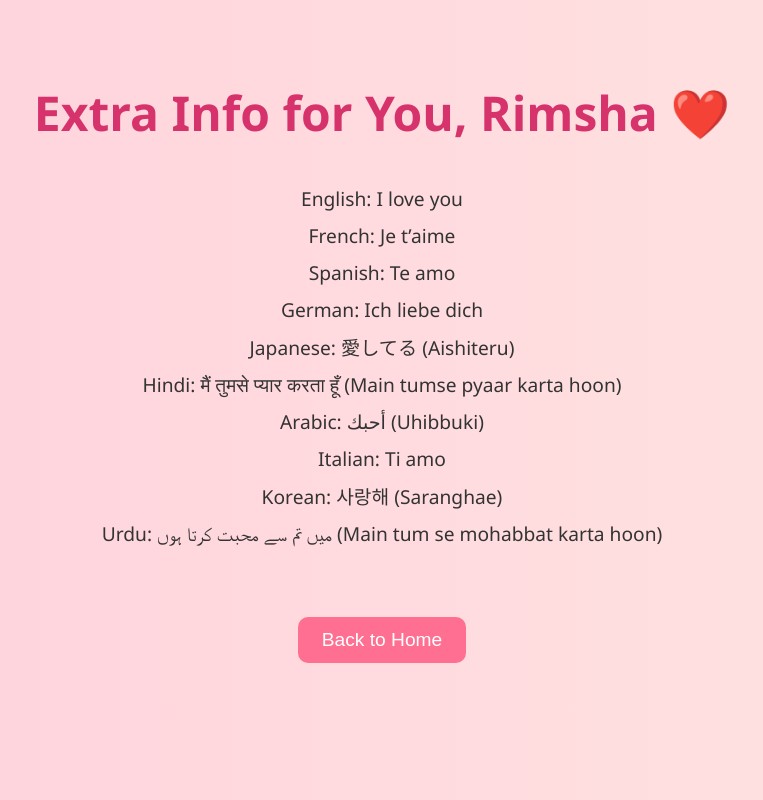
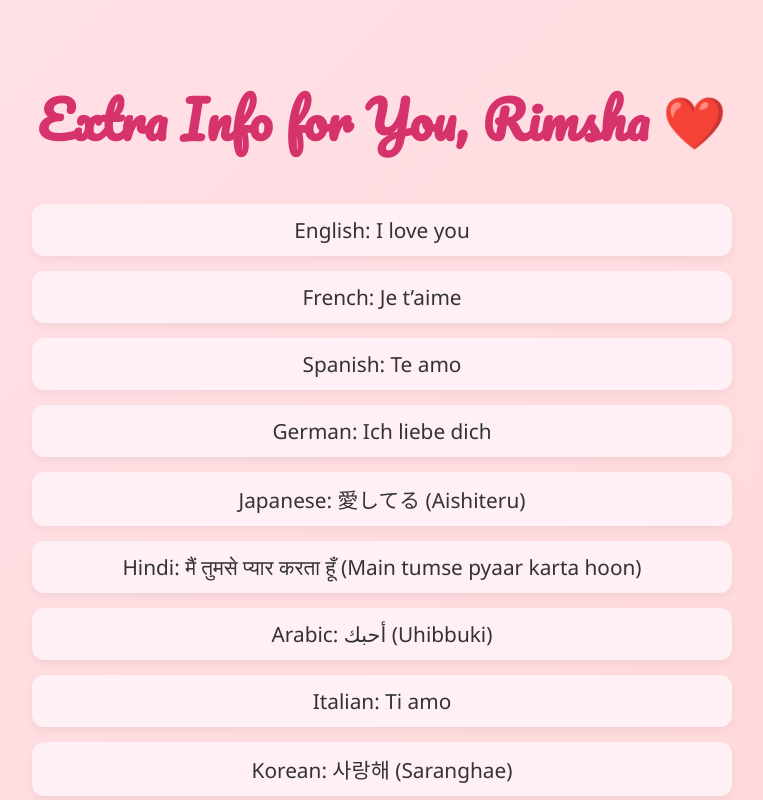
Before and after one commit to fahadfazal/Feelings, a plain HTML site: page extra.html in a window 1280 px wide. Shown: the top 800 px of the page, without its empty margins (258-1021 px from the left). Drawn offline with Linux system fonts and the light colour scheme; a web font is replaced by a local one.

Commit message:
Update extra.html

```diff
--- a/extra.html
+++ b/extra.html
@@ -5,42 +5,85 @@
   <meta name="viewport" content="width=device-width, initial-scale=1.0"/>
   <title>Extra Information</title>
   <style>
+    @import url('https://fonts.googleapis.com/css2?family=Pacifico&family=Segoe+UI:wght@400;600&display=swap');
+
     body {
       font-family: 'Segoe UI', sans-serif;
-      background: linear-gradient(to right, #ffd1dc, #ffe4e1);
+      background: linear-gradient(135deg, #ffe1e8, #ffd8d8);
       color: #333;
+      margin: 0;
+      padding: 40px 20px;
       text-align: center;
-      padding: 40px;
     }
 
     h1 {
-      font-size: 3em;
+      font-family: 'Pacifico', cursive;
+      font-size: 3.2em;
       color: #d6336c;
+      margin-bottom: 20px;
+      animation: fadeInDown 1s ease-out;
     }
 
     .languages {
       margin: 40px auto;
-      max-width: 600px;
+      max-width: 700px;
+      display: flex;
+      flex-direction: column;
+      gap: 15px;
+      animation: fadeInUp 1s ease-out;
     }
 
     .lang {
-      font-size: 1.2em;
-      margin: 10px 0;
+      font-size: 1.3em;
+      padding: 12px;
+      background-color: #fff0f5;
+      border-radius: 12px;
+      box-shadow: 0 4px 8px rgba(0,0,0,0.05);
+      transition: transform 0.3s;
+    }
+
+    .lang:hover {
+      transform: translateY(-5px);
     }
 
     button {
       background-color: #ff6f91;
       border: none;
-      padding: 12px 24px;
+      padding: 14px 30px;
       font-size: 1.2em;
       color: white;
-      border-radius: 10px;
+      border-radius: 12px;
       cursor: pointer;
-      margin-top: 30px;
+      margin-top: 40px;
+      box-shadow: 0 4px 10px rgba(0,0,0,0.1);
+      transition: background-color 0.3s, transform 0.2s;
     }
 
     button:hover {
       background-color: #ff4d6d;
+      transform: scale(1.05);
+    }
+
+    @keyframes fadeInDown {
+      0% {
+        opacity: 0;
+        transform: translateY(-30px);
+      }
+      100% {
+        opacity: 1;
+        transform: translateY(0);
+      }
+    }
+
+    @keyframes fadeInUp {
+      0% {
+        opacity: 0;
+        transform: translateY(30px);
+      }
+      100% {
+        opacity: 1;
+        transform: translateY(0);
+      }
     }
   </style>
 </head>
```
